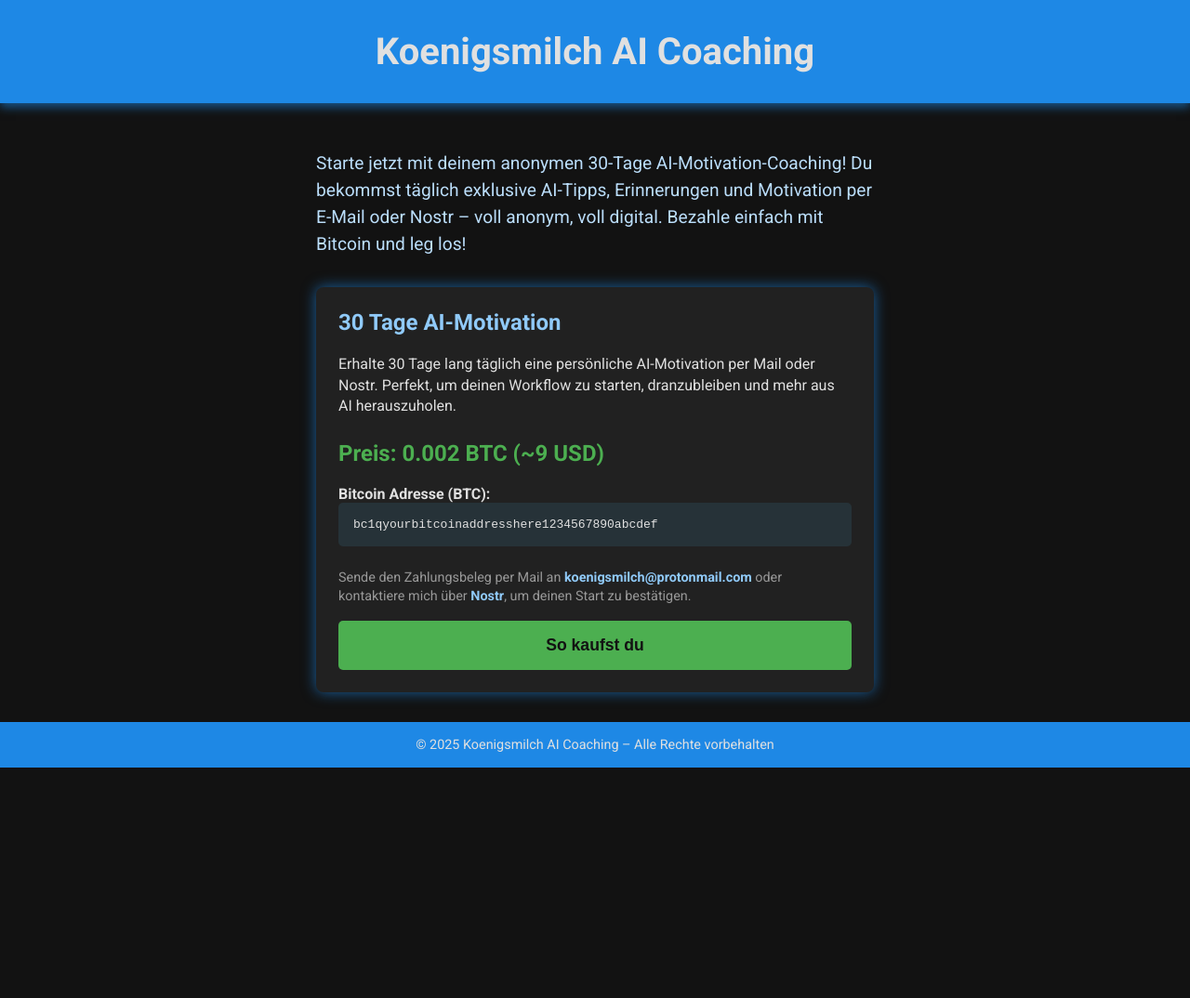
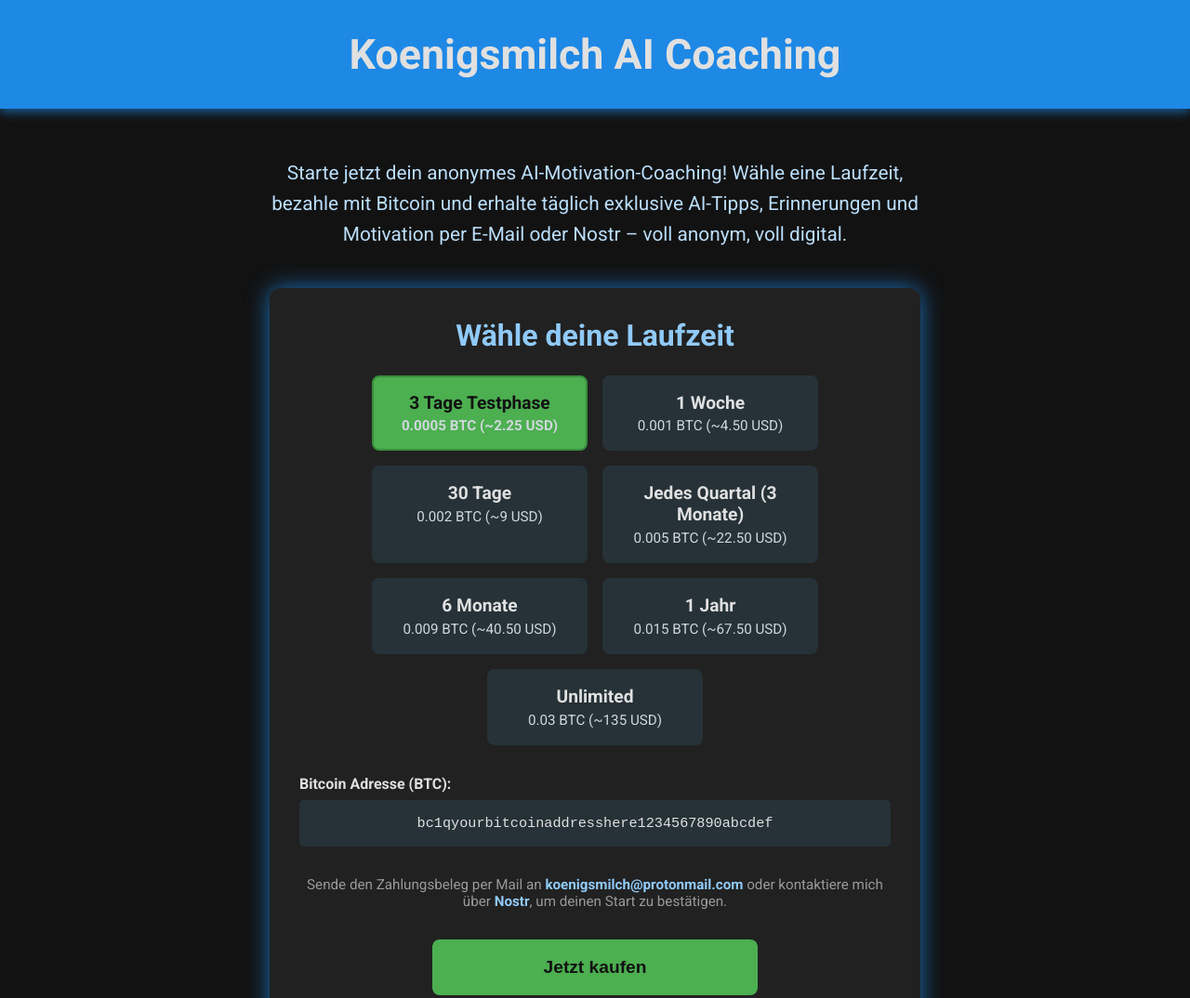
Before and after one commit to Koenigsmilch/website, a plain HTML site: page index.html in a window 1280 px wide. Shown: the top 1074 px of the page at 93% size. Before the commit the page ends 826 px from the top, so only its background shows below. Drawn offline with Linux system fonts and the light colour scheme.

Commit message:
Update index.html

```diff
--- a/index.html
+++ b/index.html
@@ -18,40 +18,75 @@
     box-shadow: 0 4px 10px rgba(30,136,229,0.6);
   }
   header h1 {
-    margin: 0; font-weight: 700; font-size: 2.5rem;
+    margin: 0; font-weight: 700; font-size: 2.8rem;
   }
   main {
     flex: 1;
-    max-width: 600px;
+    max-width: 700px;
     margin: 2rem auto;
     padding: 0 1rem;
   }
-  main p.description {
-    font-size: 1.2rem;
-    line-height: 1.5;
-    margin-bottom: 2rem;
+  p.description {
+    font-size: 1.3rem;
+    line-height: 1.6;
+    margin-bottom: 2.5rem;
     color: #bbdefb;
+    text-align: center;
   }
   section.product {
     background: #212121;
-    padding: 1.5rem;
-    border-radius: 8px;
-    box-shadow: 0 0 15px #1e88e5aa;
+    padding: 2rem;
+    border-radius: 12px;
+    box-shadow: 0 0 25px #1e88e5cc;
   }
   section.product h2 {
     margin-top: 0;
     font-weight: 700;
     color: #90caf9;
+    text-align: center;
+    font-size: 2rem;
+    margin-bottom: 1.5rem;
   }
-  section.product p {
-    line-height: 1.4;
-    margin-bottom: 1rem;
+  .options {
+    display: flex;
+    flex-wrap: wrap;
+    gap: 1rem;
+    justify-content: center;
+    margin-bottom: 2rem;
   }
-  .price {
+  .option {
+    background: #263238;
+    border-radius: 8px;
+    padding: 1rem 1.5rem;
+    cursor: pointer;
+    border: 2px solid transparent;
+    width: 180px;
+    text-align: center;
+    transition: border-color 0.3s ease, background-color 0.3s ease;
+    user-select: none;
+  }
+  .option:hover {
+    background: #1e88e5;
+    border-color: #90caf9;
+    color: #fff;
+  }
+  .option.selected {
+    background: #4caf50;
+    border-color: #388e3c;
+    color: #121212;
     font-weight: 700;
-    font-size: 1.5rem;
-    margin-bottom: 1rem;
-    color: #4caf50;
+  }
+  .option h3 {
+    margin: 0 0 0.3rem 0;
+    font-size: 1.2rem;
+  }
+  .option p {
+    margin: 0;
+    font-size: 0.95rem;
+    color: #cfd8dc;
+  }
+  .btc-container {
+    margin-bottom: 2rem;
   }
   .btc-address {
     background: #263238;
@@ -60,19 +95,15 @@
     word-break: break-all;
     border-radius: 5px;
     user-select: all;
-    margin-bottom: 1.5rem;
+    font-size: 0.95rem;
+    margin-top: 0.5rem;
+    text-align: center;
   }
   .note {
-    font-size: 0.9rem;
+    font-size: 0.95rem;
     color: #999;
     margin-bottom: 2rem;
-  }
-  footer {
-    background: #1e88e5;
-    color: #e0e0e0;
     text-align: center;
-    padding: 1rem;
-    font-size: 0.9rem;
   }
   a.contact-link {
     color: #90caf9;
@@ -85,17 +116,32 @@
   button.buy-btn {
     background: #4caf50;
     border: none;
-    padding: 1rem 2rem;
-    font-size: 1.1rem;
+    padding: 1.2rem 2.5rem;
+    font-size: 1.2rem;
     font-weight: 700;
     color: #121212;
-    border-radius: 5px;
+    border-radius: 8px;
     cursor: pointer;
     width: 100%;
+    max-width: 350px;
+    display: block;
+    margin: 0 auto;
     transition: background-color 0.3s ease;
   }
   button.buy-btn:hover {
     background: #388e3c;
+  }
+  footer {
+    background: #1e88e5;
+    color: #e0e0e0;
+    text-align: center;
+    padding: 1rem;
+    font-size: 0.9rem;
+  }
+  @media (max-width: 480px) {
+    .option {
+      width: 100%;
+    }
   }
 </style>
 </head>
@@ -105,24 +151,52 @@
 </header>
 <main>
   <p class="description">
-    Starte jetzt mit deinem anonymen 30-Tage AI-Motivation-Coaching! Du bekommst täglich exklusive AI-Tipps, Erinnerungen und Motivation per E-Mail oder Nostr – voll anonym, voll digital. Bezahle einfach mit Bitcoin und leg los!
+    Starte jetzt dein anonymes AI-Motivation-Coaching! Wähle eine Laufzeit, bezahle mit Bitcoin und erhalte täglich exklusive AI-Tipps, Erinnerungen und Motivation per E-Mail oder Nostr – voll anonym, voll digital.
   </p>
 
-  <section class="product">
-    <h2>30 Tage AI-Motivation</h2>
-    <p>Erhalte 30 Tage lang täglich eine persönliche AI-Motivation per Mail oder Nostr. Perfekt, um deinen Workflow zu starten, dranzubleiben und mehr aus AI herauszuholen.</p>
-    <p class="price">Preis: 0.002 BTC (~9 USD)</p>
+  <section class="product" aria-label="Coaching Laufzeiten">
+    <h2>Wähle deine Laufzeit</h2>
+    <div class="options" role="listbox" tabindex="0" aria-label="Laufzeit Optionen">
+      <div class="option selected" role="option" aria-selected="true" tabindex="0" data-price="0.0005 BTC" data-days="3">
+        <h3>3 Tage Testphase</h3>
+        <p>0.0005 BTC (~2.25 USD)</p>
+      </div>
+      <div class="option" role="option" aria-selected="false" tabindex="-1" data-price="0.001 BTC" data-days="7">
+        <h3>1 Woche</h3>
+        <p>0.001 BTC (~4.50 USD)</p>
+      </div>
+      <div class="option" role="option" aria-selected="false" tabindex="-1" data-price="0.002 BTC" data-days="30">
+        <h3>30 Tage</h3>
+        <p>0.002 BTC (~9 USD)</p>
+      </div>
+      <div class="option" role="option" aria-selected="false" tabindex="-1" data-price="0.005 BTC" data-days="90">
+        <h3>Jedes Quartal (3 Monate)</h3>
+        <p>0.005 BTC (~22.50 USD)</p>
+      </div>
+      <div class="option" role="option" aria-selected="false" tabindex="-1" data-price="0.009 BTC" data-days="180">
+        <h3>6 Monate</h3>
+        <p>0.009 BTC (~40.50 USD)</p>
+      </div>
+      <div class="option" role="option" aria-selected="false" tabindex="-1" data-price="0.015 BTC" data-days="365">
+        <h3>1 Jahr</h3>
+        <p>0.015 BTC (~67.50 USD)</p>
+      </div>
+      <div class="option" role="option" aria-selected="false" tabindex="-1" data-price="0.03 BTC" data-days="unbegrenzt">
+        <h3>Unlimited</h3>
+        <p>0.03 BTC (~135 USD)</p>
+      </div>
+    </div>
 
-    <div>
+    <div class="btc-container">
       <strong>Bitcoin Adresse (BTC):</strong>
-      <div class="btc-address">bc1qyourbitcoinaddresshere1234567890abcdef</div>
+      <div class="btc-address" id="btcAddress">bc1qyourbitcoinaddresshere1234567890abcdef</div>
     </div>
 
     <p class="note">
       Sende den Zahlungsbeleg per Mail an <a href="mailto:koenigsmilch@protonmail.com" class="contact-link">koenigsmilch@protonmail.com</a> oder kontaktiere mich über <a href="https://nostr.io/" target="_blank" rel="noopener" class="contact-link">Nostr</a>, um deinen Start zu bestätigen.
     </p>
 
-    <button class="buy-btn" onclick="alert('Sende BTC an die angegebene Adresse und kontaktiere Koenigsmilch zur Aktivierung!')">So kaufst du</button>
+    <button class="buy-btn" onclick="alert('Sende BTC an die angegebene Adresse und kontaktiere Koenigsmilch zur Aktivierung!')">Jetzt kaufen</button>
   </section>
 </main>
 <footer>
```
